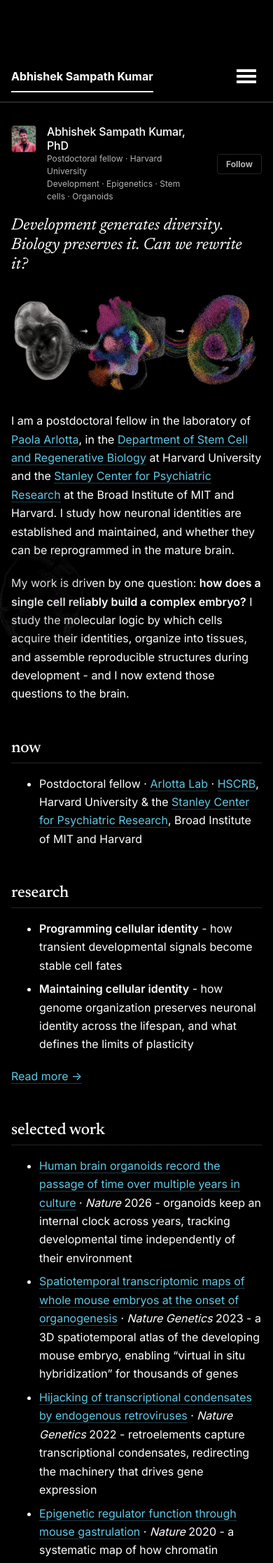
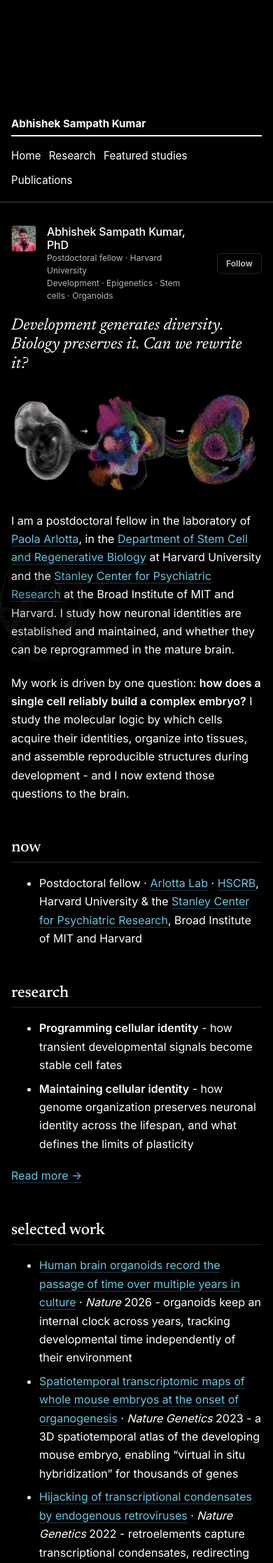
Before and after one commit to AbhiSampathKumar/abhisampathkumar.github.io, a Jekyll site: the page built from _pages/about.md, in a window 390 px wide. Shown: the top 2234 px of the page at 70% size. Built offline with Jekyll 4.4.1, drawn with Linux system fonts in a browser that asks for light colours; a script that is not in the unit is left out.

Commit message:
Add files via upload

```diff
--- a/_includes/head/custom.html
+++ b/_includes/head/custom.html
@@ -162,8 +161,57 @@
     color: var(--global-text-color);
   }
 
-  .greedy-nav button {
-    z-index: 10000;
+  /* ---- Phones: no dropdown at all ----
+     The theme's greedy nav moves items it thinks won't fit into a toggled panel,
+     which on a phone ends up painted behind the page. Instead, show every link
+     inline and let them wrap onto a second row. The toggle button is hidden
+     because there is nothing left to toggle. ---- */
+  @media (max-width: 700px) {
+    .greedy-nav button {
+      display: none !important;
+    }
+
+    .greedy-nav .visible-links,
+    .greedy-nav .hidden-links {
+      display: flex !important;
+      flex-wrap: wrap;
+      align-items: center;
+      position: static !important;
+      margin: 0;
+      padding: 0;
+      border: none !important;
+      box-shadow: none !important;
+      background: transparent !important;
+      visibility: visible !important;
+      opacity: 1 !important;
+      max-height: none !important;
+      overflow: visible !important;
+    }
+
+    /* the little pointer triangles belong to the dropdown; not needed inline */
+    .greedy-nav .hidden-links::before,
+    .greedy-nav .hidden-links::after {
+      display: none !important;
+    }
+
+    .greedy-nav .visible-links li,
+    .greedy-nav .hidden-links li {
+      display: block !important;
+      border-bottom: none !important;
+    }
+
+    .greedy-nav .visible-links a,
+    .greedy-nav .hidden-links a {
+      margin: 0;
+      padding: 0.3rem 0.7rem 0.3rem 0;
+      font-size: 0.95em;
+    }
+
+    /* the name gets its own line, the section links sit under it */
+    .masthead__menu-item--lg {
+      flex-basis: 100%;
+      padding-right: 0;
+    }
   }
 
   .author__avatar img {
```
Also changed, not shown: other parts of _includes/head/custom.html (+1 -2 lines).
